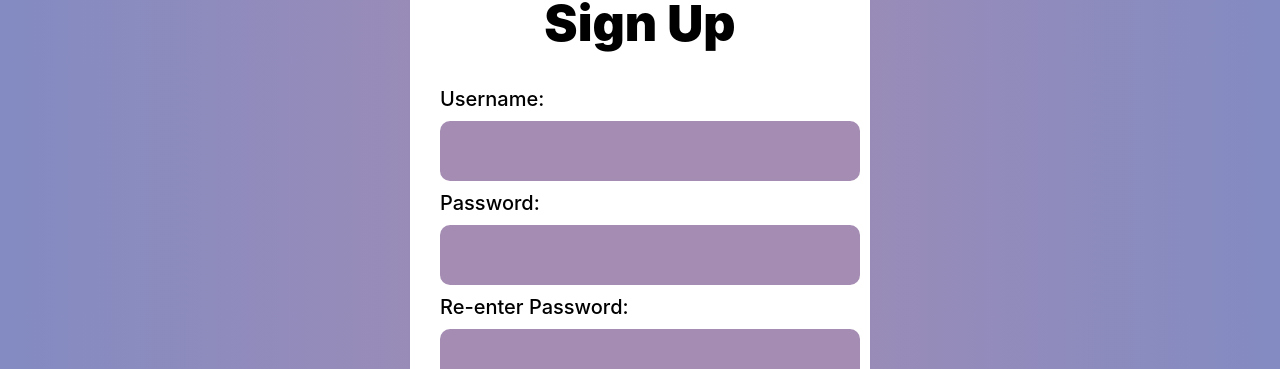
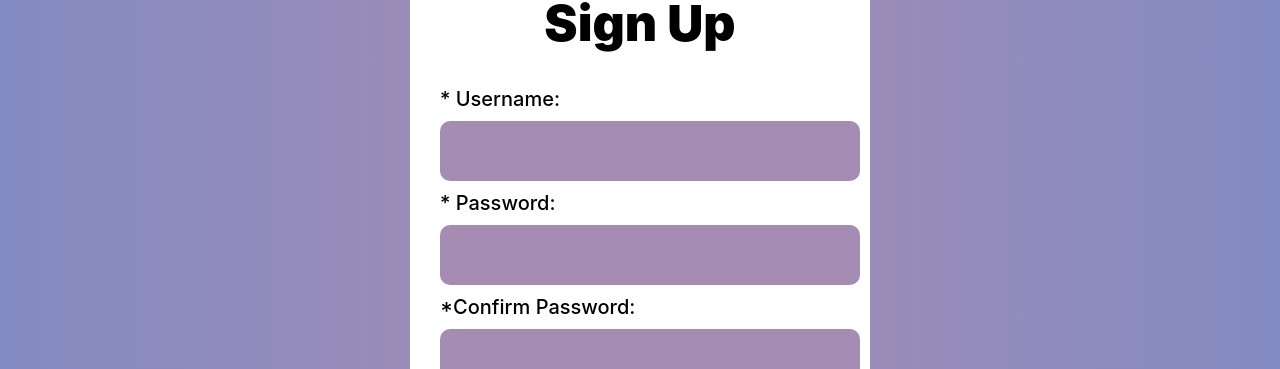
Before and after one commit to bruno-rossi/phase-4-final-project-binary-bash, a React (Create React App) app in the folder binary-bash/client/: page /signup in a window 1280 px wide. Shown: the part 193-562 px from the top of the page. Built offline with nearby package versions, Linux system fonts and the light colour scheme; no server answers.

Commit message:
Signup form fields

```diff
--- a/binary-bash/client/src/pages/Signup.js
+++ b/binary-bash/client/src/pages/Signup.js
@@ -50,7 +50,7 @@ function Signup() {
 
         <form className='signup-form' onSubmit={handleSubmit}>
 
-          <label htmlFor = 'username'>Username:</label>
+          <label htmlFor = 'username'>* Username:</label>
           <input
           type ='text'
           name='username'
@@ -60,7 +60,7 @@ function Signup() {
           required
           />
 
-          <label htmlFor = 'password'>Password:</label>
+          <label htmlFor = 'password'>* Password:</label>
           <input
           type ='password'
           name='password'
@@ -70,7 +70,7 @@ function Signup() {
           required
           />
 
-          <label htmlFor = 're-enter-pass'>Re-enter Password:</label>
+          <label htmlFor = 're-enter-pass'>*Confirm Password:</label>
           <input
           type ='password'
           name='re-enter-pass'
```
